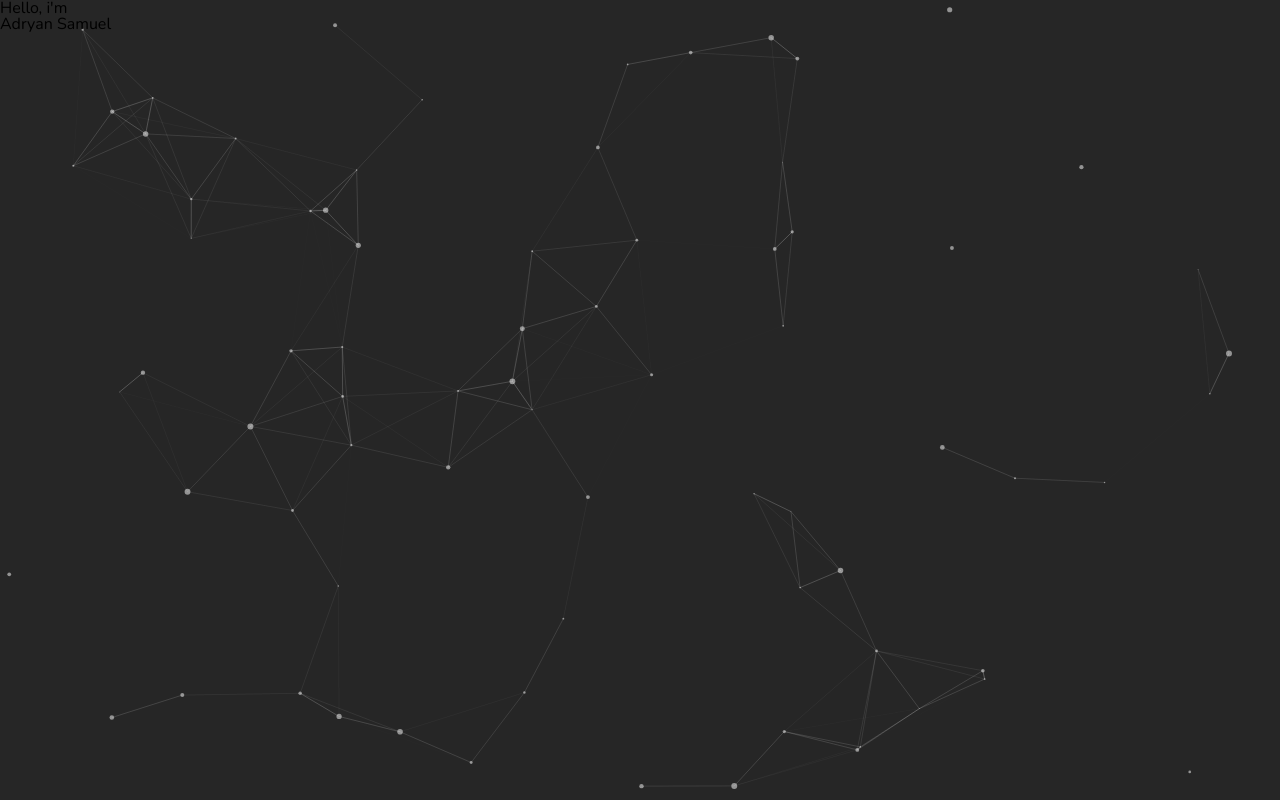
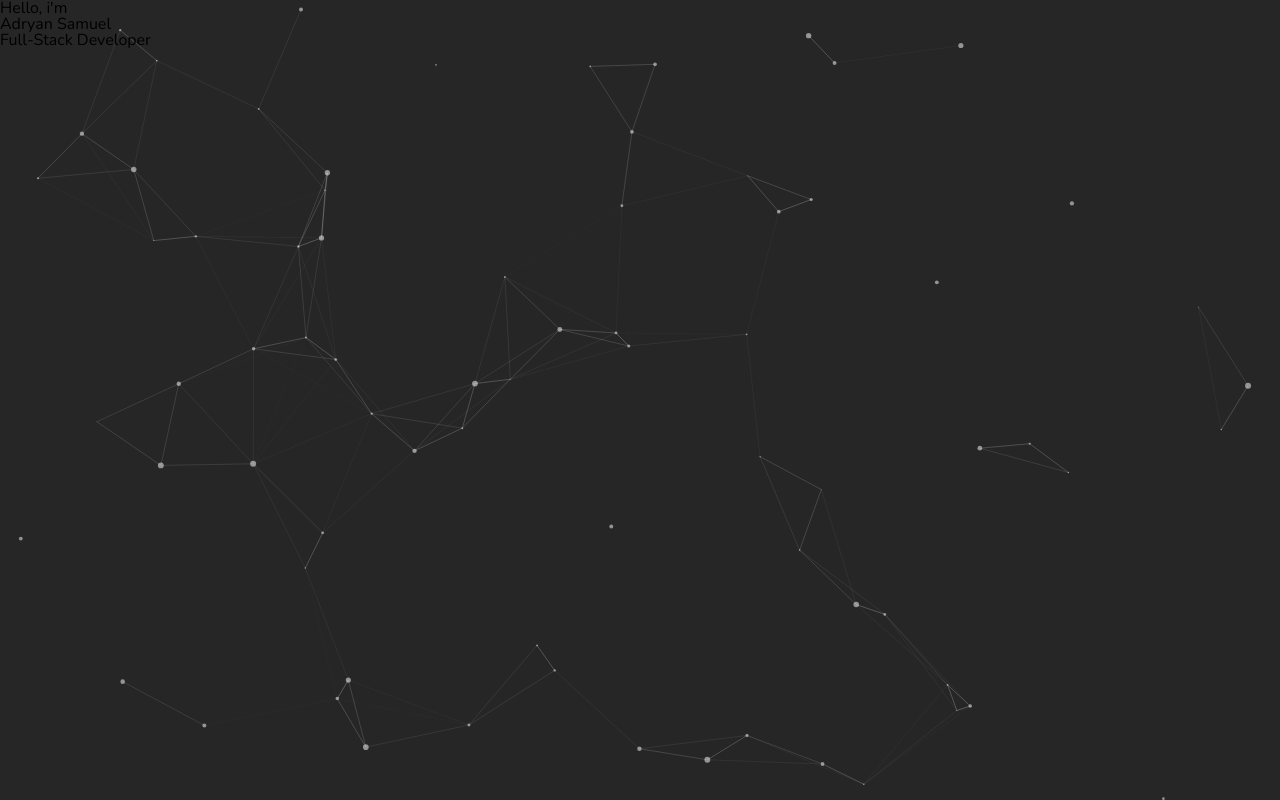
Before and after one commit to AdryanS/Portfolio, a Next.js app: page / in a window 1280 px wide. Built offline with nearby package versions, Linux system fonts and the light colour scheme.

Commit message:
add new template

```diff
--- a/src/components/text/index.tsx
+++ b/src/components/text/index.tsx
@@ -5,6 +5,7 @@ export const Text = () => {
         <Container>
             <p>Hello, i'm</p>
             <h1>Adryan Samuel</h1>
+            <h2>Full-Stack Developer</h2>
         </Container>
     )
 }
```
